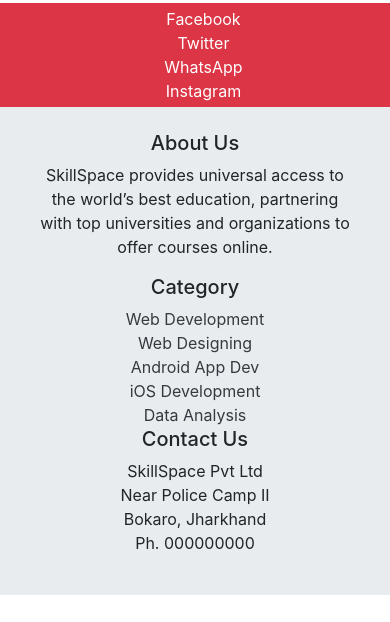
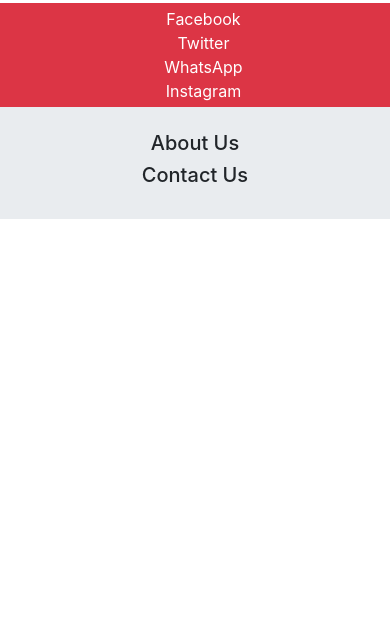
Before and after one commit to ahlem2501/Skill-Space, a PHP site: page / in a window 390 px wide. Shown: the part 222-844 px from the top of the page. Run offline with PHP 8.4, Linux system fonts and the light colour scheme; some libraries are stand-ins or nearby versions; some web fonts are replaced.

Commit message:
Update index.php

```diff
--- a/index.php
+++ b/index.php
@@ -45,19 +45,9 @@
         <div class="row text-center">
           <div class="col-sm">
             <h5>About Us</h5>
-              <p>SkillSpace provides universal access to the world’s best education, partnering with top universities and organizations to offer courses online.</p>
-          </div>
-          <div class="col-sm">
-            <h5>Category</h5>
-            <a class="text-dark" href="#">Web Development</a><br />
-            <a class="text-dark" href="#">Web Designing</a><br />
-            <a class="text-dark" href="#">Android App Dev</a><br />
-            <a class="text-dark" href="#">iOS Development</a><br />
-            <a class="text-dark" href="#">Data Analysis</a><br />
           </div>
           <div class="col-sm">
             <h5>Contact Us</h5>
-            <p>SkillSpace Pvt Ltd <br> Near Police Camp II <br> Bokaro, Jharkhand <br> Ph. 000000000 </p>
           </div>
         </div>
       </div>
```
